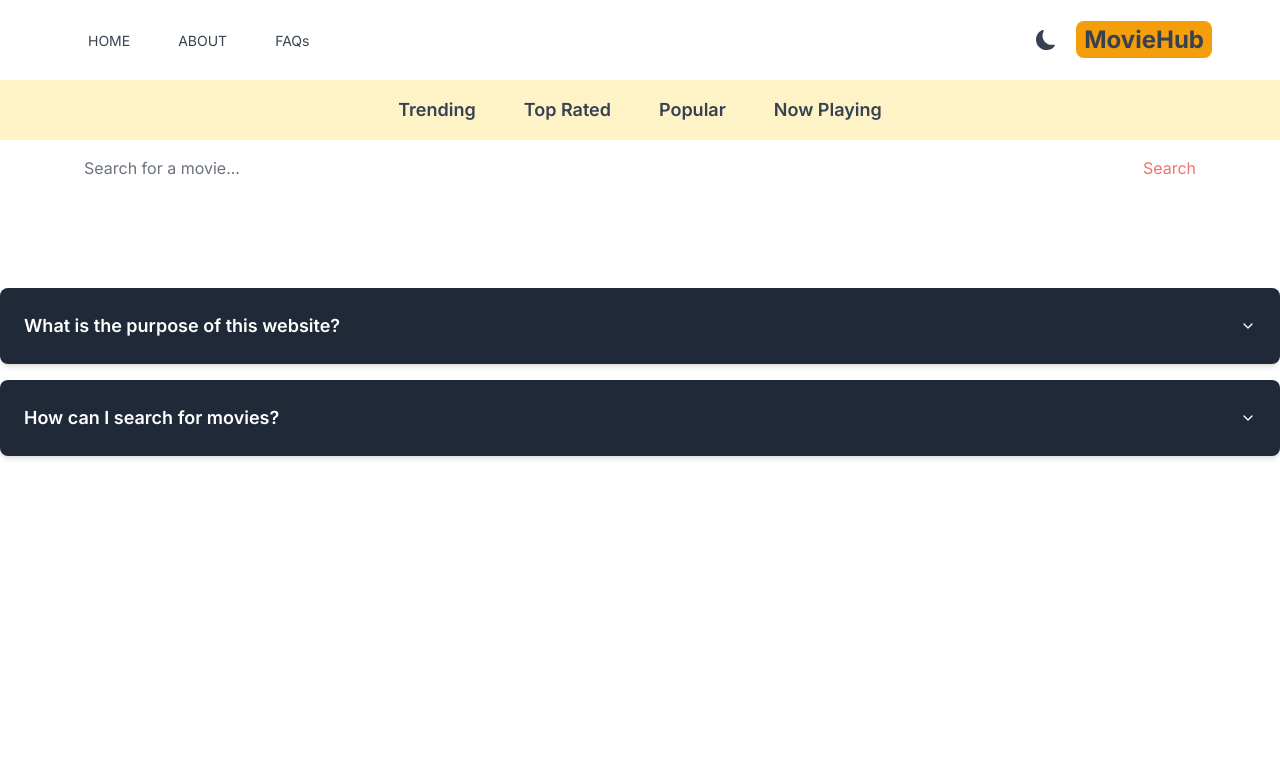
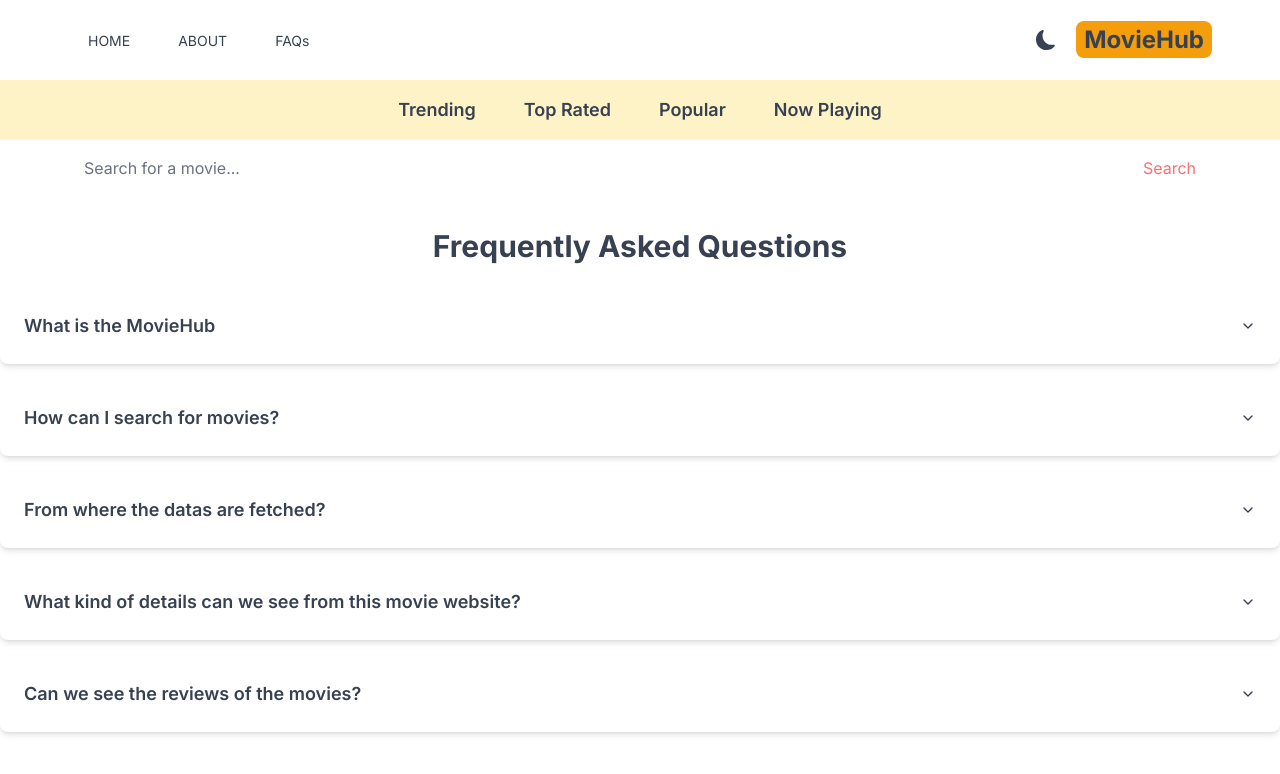
Before and after one commit to shresthashim/moviehub, a Next.js app: page /faq in a window 1280 px wide. Shown: the top 774 px of the page. Built offline with nearby package versions, Linux system fonts and the light colour scheme.

Commit message:
modify : faq page

```diff
--- a/src/app/faq/page.tsx
+++ b/src/app/faq/page.tsx
@@ -1,52 +1,53 @@
-
-'use client'
+'use client';
 import React, {useState} from 'react';
 import {FiChevronDown, FiChevronUp} from 'react-icons/fi';
 
-// Define the FAQAccordionDark component
-const FAQAccordionDark = () => {
-    // Define the FAQs
+const FAQAccordion = () => {
     const faqs = [
         {
-            question: 'What is the purpose of this website?',
-            answer: 'Lorem ipsum dolor sit amet, consectetur adipiscing elit.',
+            question: 'What is the MovieHub',
+            answer: 'MovieHub is a movie website where the trending, top rated and currently aired movies are shown.',
         },
         {
             question: 'How can I search for movies?',
-            answer: 'Nulla facilisi. Sed sit amet gravida libero, ut suscipit urna.',
+            answer: 'You can search for movies by clicking on the search icon in the navbar and typing in the search bar.',
+        }, {
+            question: 'From where the datas are fetched?',
+            answer: 'The movies data are fetched from TMDB (The MovieDataBase) API.',
+        }, {
+            question: 'What kind of details can we see from this movie website?',
+            answer: 'You can see the details of the movie like the overview, release date, vote count, vote average, genres, etc.',
+        }, {
+            question: 'Can we see the reviews of the movies?',
+            answer: 'Yes, you can see the reviews of the movies by clicking on the reviews button in the movie details page.',
         },
-        // Add more FAQs as needed
+
     ];
 
-    // Set up state to track active index
     const [activeIndex, setActiveIndex] = useState(null);
 
-    // Function to toggle accordion
     const toggleAccordion = (index) => {
         setActiveIndex(activeIndex === index ? null : index);
     };
 
-    // Render the FAQAccordionDark component
     return (
         <div className="container mx-auto mt-8">
-            <h2 className="text-3xl mb-6 font-bold text-center text-white">Frequently Asked Questions</h2>
+            <h2 className="text-3xl mb-6 font-bold text-center">Frequently Asked Questions</h2>
             {faqs.map((faq, index) => (
                 <div
                     key={index}
-                    className="bg-gray-800 p-6 rounded-lg shadow-md mb-4 cursor-pointer"
+                    className="bg-white dark:bg-gray-800 p-6 rounded-lg shadow-md mb-4 cursor-pointer"
                     onClick={() => toggleAccordion(index)}
                 >
                     <div className="flex items-center justify-between">
-                        <h3 className="text-lg font-semibold text-white">{faq.question}</h3>
-                        {activeIndex === index ? <FiChevronUp className="text-white"/> :
-                            <FiChevronDown className="text-white"/>}
+                        <h3 className="text-lg font-semibold">{faq.question}</h3>
+                        {activeIndex === index ? <FiChevronUp/> : <FiChevronDown/>}
                     </div>
-                    {activeIndex === index && <p className="mt-4 text-white">{faq.answer}</p>}
+                    {activeIndex === index && <p className="mt-4">{faq.answer}</p>}
                 </div>
             ))}
         </div>
     );
 };
 
-// Export the FAQAccordionDark component
-export default FAQAccordionDark;
+export default FAQAccordion;
--- a/src/components/Header.tsx
+++ b/src/components/Header.tsx
@@ -3,13 +3,14 @@ import {AiFillHome} from "react-icons/ai";
 import {BsFillInfoCircleFill} from "react-icons/bs";
 import Link from "next/link";
 import DarkModeSwitch from "@/components/DarkModeSwitch";
+import {FaQuestionCircle} from "react-icons/fa";
 
 const Header = () => {
     return (<div className="flex justify-between mx-2 max-w-6xl sm:mx-auto items-center py-6">
         <div className="flex">
             <MenuItem title="HOME" address="/" Icon={AiFillHome}/>
             <MenuItem title="ABOUT" address="/about" Icon={BsFillInfoCircleFill}/>
-            <MenuItem title="FAQs" address="/faq" Icon={BsFillInfoCircleFill}/>
+            <MenuItem title="FAQs" address="/faq" Icon={FaQuestionCircle}/>
         </div>
         <div className="flex items-center space-x-5">
             <DarkModeSwitch/>
```
